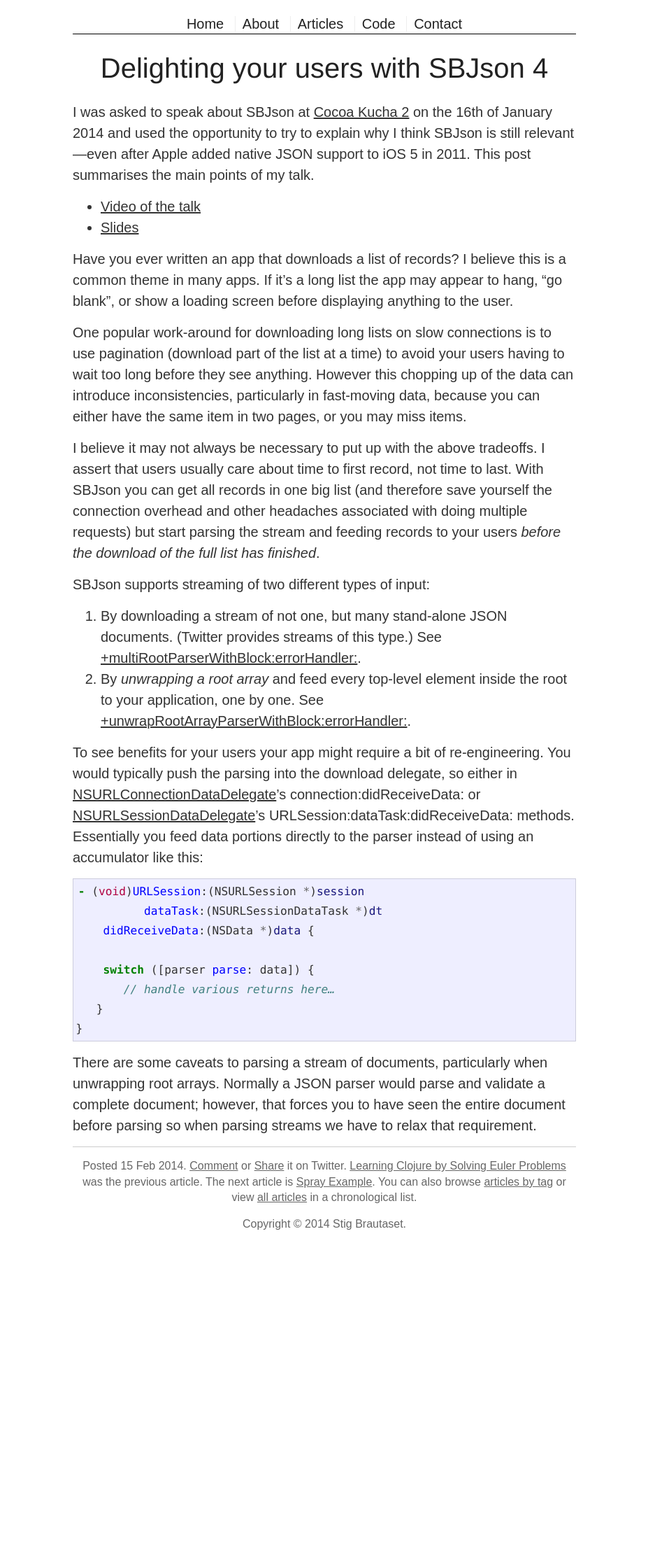
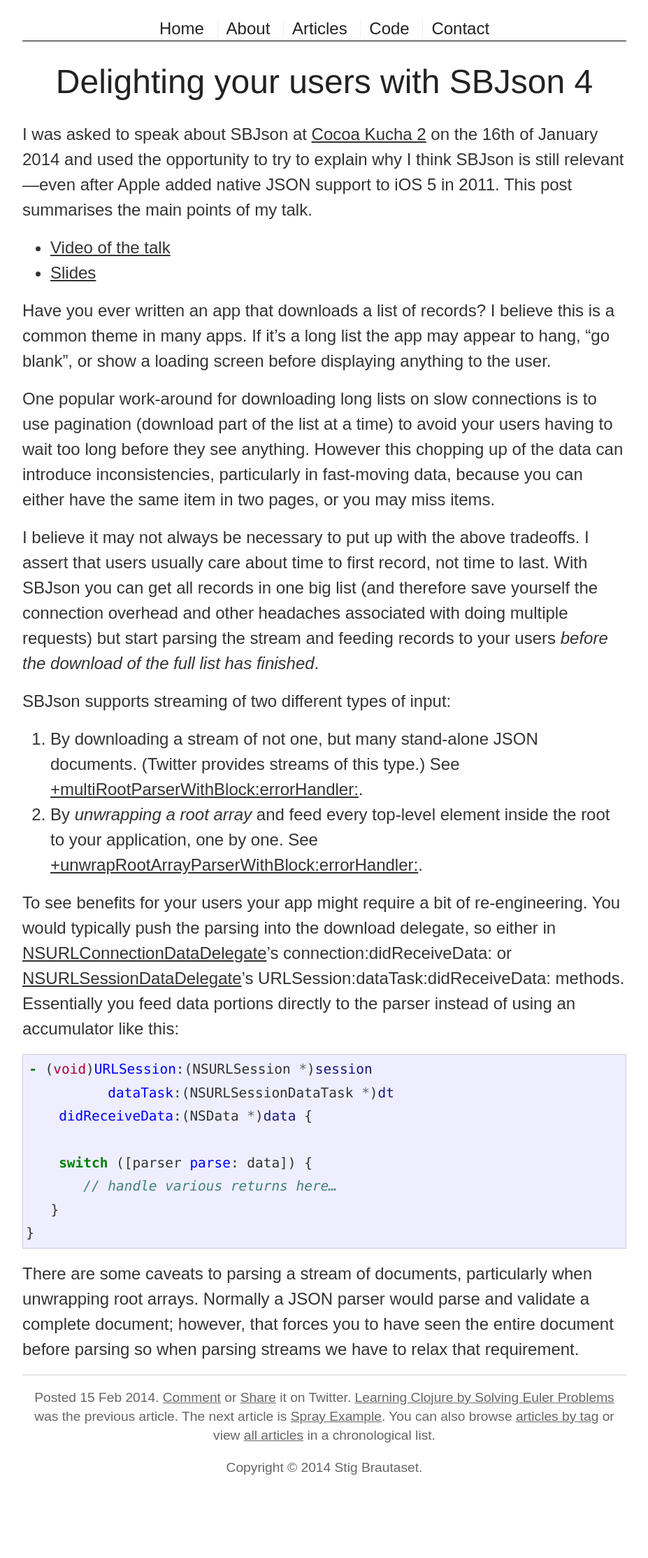
Before and after one commit to stig/www.brautaset.org, a Jekyll site: the page built from _posts/2014-02-15-delighting-users-with-sbjson-4.md, in a window 1280 px wide. Shown: the whole page at 70% size, without its empty margins (176-1103 px from the left). Built offline with Jekyll 4.4.1, drawn with Linux system fonts in a browser that asks for light colours; before the commit the page ends 1857 px from its top, so only the background shows below that.

Commit message:
Regenerate .css from .scss source

```diff
--- a/css/main.css
+++ b/css/main.css
@@ -16,7 +16,7 @@
   color: #222; }
 
 body {
-  font-size: 1em;
+  font-size: 1.2em;
   line-height: 1.4; }
 
 /*
@@ -106,11 +106,13 @@
 header {
   font-size: 1.25em;
   margin-top: 0.5em; }
+  header h1 {
+    text-align: center; }
   header a {
     text-decoration: none; }
   header nav {
-    margin-bottom: 2em;
-    border-bottom: 1px; }
+    text-align: center;
+    border-bottom: 1px solid black; }
 
 article {
   font-size: 1.25em;
@@ -301,7 +303,6 @@
 
   @page {
     margin: 0.5cm; }
-
   p,
   h2,
   h3 {
--- a/css/main.scss
+++ b/css/main.scss
@@ -1,6 +1,4 @@
----
----
-/*
+        /*
  * HTML5 Boilerplate
  *
  * What follows is the result of much research on cross-browser styling.
@@ -21,7 +19,7 @@
 }
 
 body {
-    font-size: 1em;
+    font-size: 1.2em;
     line-height: 1.4;
 }
 
```
